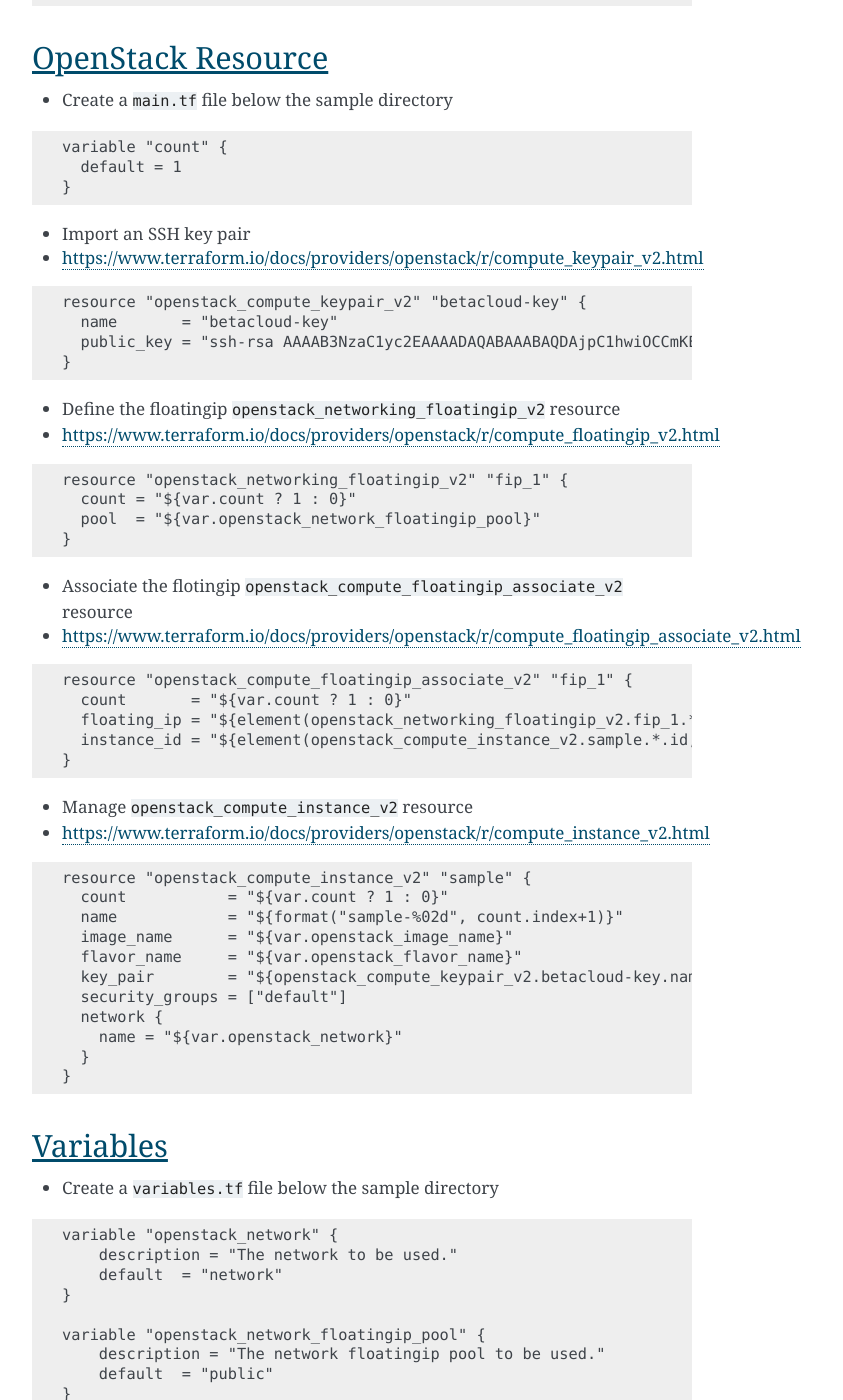
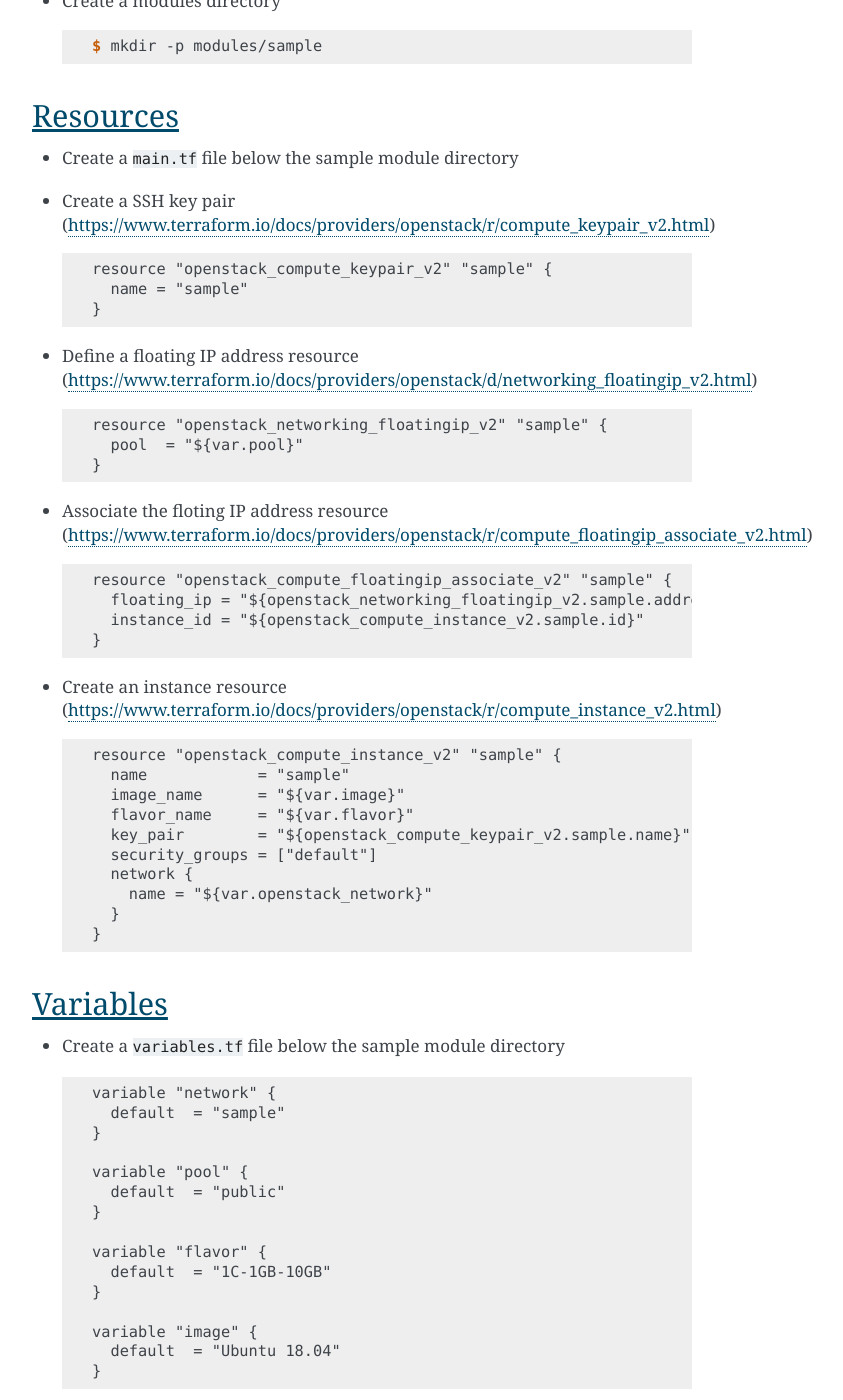
Before and after one commit to betacloud/documentation, a Sphinx documentation site: the page built from source/usage/terraform.rst, in a window 1280 px wide and 1400 px high, scrolled down 1046 px. Shown: the whole window, without its empty margins (388-1231 px from the left). Built offline with Sphinx 7.4.7, drawn with Linux system fonts in a browser that asks for light colours; some of the changed text lies outside the part shown.

Commit message:
Improve terraform

```diff
--- a/source/usage/terraform.rst
+++ b/source/usage/terraform.rst
@@ -9,144 +9,123 @@ Terraform
 Terraform is an open source tool from ``HashiCorp`` that can be used to create and manage
 application infrastructure. Terraform can also provide software for example with Ansible or Chef.
 
-
-OpenStack Provider
-==================
-
-* https://www.terraform.io/docs/providers/openstack/index.html#example-usage
+Provider
+========
 
 * Create a ``modules.tf`` file and define the OpenStack provider
+  (https://www.terraform.io/docs/providers/openstack/index.html)
 
-.. code-block:: none
+  .. code-block:: none
 
-   provider "openstack" {
-     user_name   = "USERNAME"
-     password    = "PASSWORD"
-     auth_url    = "https://api-1.betacloud.io:5000/v3"
-     region      = "REGION"
-   }
+     provider "openstack" {
+       user_name   = "USERNAME"
+       password    = "PASSWORD"
+       auth_url    = "https://api-1.betacloud.io:5000/v3"
+       region      = "betacloud-1"
+     }
 
-   module "sample" {
-     source = "modules/sample"
-   }
+     module "sample" {
+       source = "modules/sample"
+     }
 
-* Or you can use a clouds.yml file (see Authentication chapter) to provide access to the OpenStack client
+* Or use a ``clouds.yaml`` and ``secure.yaml`` file to provide
+  access to the OpenStack environment (see :ref:`Authentication` chapter)
 
-.. code-block:: none
+  .. code-block:: none
 
-   provider "openstack" {
-     cloud = "example_cloud"
-   }
+     provider "openstack" {
+       cloud = "sample"
+     }
 
-* Create the modules directory
+     module "sample" {
+       source = "modules/sample"
+     }
 
-.. code-block:: console
+* Create a modules directory
 
-   $ mkdir -p modules/sample
+  .. code-block:: console
 
+     $ mkdir -p modules/sample
 
-OpenStack Resource
-==================
+Resources
+=========
 
-* Create a ``main.tf`` file below the sample directory
+* Create a ``main.tf`` file below the sample module directory
 
-.. code-block:: none
+* Create a SSH key pair (https://www.terraform.io/docs/providers/openstack/r/compute_keypair_v2.html)
 
-   variable "count" {
-     default = 1
-   }
+  .. code-block:: none
 
-* Import an SSH key pair
+     resource "openstack_compute_keypair_v2" "sample" {
+       name = "sample"
+     }
 
-* https://www.terraform.io/docs/providers/openstack/r/compute_keypair_v2.html
+* Define a floating IP address resource (https://www.terraform.io/docs/providers/openstack/d/networking_floatingip_v2.html)
 
-.. code-block:: none
+  .. code-block:: none
 
-   resource "openstack_compute_keypair_v2" "betacloud-key" {
-     name       = "betacloud-key"
-     public_key = "ssh-rsa AAAAB3NzaC1yc2EAAAADAQABAAABAQDAjpC1hwiOCCmKEWxJ4qzTTsJbKzndLotBCz5Pcwt...."
-   }
+     resource "openstack_networking_floatingip_v2" "sample" {
+       pool  = "${var.pool}"
+     }
 
-* Define the floatingip ``openstack_networking_floatingip_v2`` resource
+* Associate the floting IP address resource (https://www.terraform.io/docs/providers/openstack/r/compute_floatingip_associate_v2.html)
 
-* https://www.terraform.io/docs/providers/openstack/r/compute_floatingip_v2.html
+  .. code-block:: none
 
-.. code-block:: none
+     resource "openstack_compute_floatingip_associate_v2" "sample" {
+       floating_ip = "${openstack_networking_floatingip_v2.sample.address}"
+       instance_id = "${openstack_compute_instance_v2.sample.id}"
+     }
 
-   resource "openstack_networking_floatingip_v2" "fip_1" {
-     count = "${var.count ? 1 : 0}"
-     pool  = "${var.openstack_network_floatingip_pool}"
-   }
+* Create an instance resource (https://www.terraform.io/docs/providers/openstack/r/compute_instance_v2.html)
 
-* Associate the flotingip ``openstack_compute_floatingip_associate_v2`` resource
+  .. code-block:: none
 
-* https://www.terraform.io/docs/providers/openstack/r/compute_floatingip_associate_v2.html
-
-.. code-block:: none
-
-   resource "openstack_compute_floatingip_associate_v2" "fip_1" {
-     count       = "${var.count ? 1 : 0}"
-     floating_ip = "${element(openstack_networking_floatingip_v2.fip_1.*.address, count.index)}"
-     instance_id = "${element(openstack_compute_instance_v2.sample.*.id, count.index)}"
-   }
-
-* Manage ``openstack_compute_instance_v2`` resource
-
-* https://www.terraform.io/docs/providers/openstack/r/compute_instance_v2.html
-
-.. code-block:: none
-
-   resource "openstack_compute_instance_v2" "sample" {
-     count           = "${var.count ? 1 : 0}"
-     name            = "${format("sample-%02d", count.index+1)}"
-     image_name      = "${var.openstack_image_name}"
-     flavor_name     = "${var.openstack_flavor_name}"
-     key_pair        = "${openstack_compute_keypair_v2.betacloud-key.name}"
-     security_groups = ["default"]
-     network {
-       name = "${var.openstack_network}"
+     resource "openstack_compute_instance_v2" "sample" {
+       name            = "sample"
+       image_name      = "${var.image}"
+       flavor_name     = "${var.flavor}"
+       key_pair        = "${openstack_compute_keypair_v2.sample.name}"
+       security_groups = ["default"]
+       network {
+         name = "${var.openstack_network}"
+       }
      }
-   }
 
 Variables
-============
+=========
 
-* Create a ``variables.tf`` file below the sample directory
+* Create a ``variables.tf`` file below the sample module directory
 
-.. code-block:: none
+  .. code-block:: none
 
-   variable "openstack_network" {
-       description = "The network to be used."
-       default  = "network"
-   }
+     variable "network" {
+       default  = "sample"
+     }
 
-   variable "openstack_network_floatingip_pool" {
-       description = "The network floatingip pool to be used."
+     variable "pool" {
        default  = "public"
-   }
+     }
 
-   variable "openstack_flavor_name" {
-       description = "The flavor name to be used."
-       default  = "2C-2GB-20GB"
-   }
+     variable "flavor" {
+       default  = "1C-1GB-10GB"
+     }
 
-   variable "openstack_image_name" {
-       description = "The image name to be used."
-       default  = "Ubuntu 18.04 (Bionic Beaver)"
-   }
-
-.. note::
-
-   The variables must be adjusted according to the project used.
+     variable "image" {
+       default  = "Ubuntu 18.04"
+     }
 
 Start the deployment
 ====================
 
 First we initialize the working directory with the ``terraform init`` command
 after writing a new Terraform configuration. This will ensure that Terraform has
-all the necessary components to build the template in OpenStack. If the working
-directory is initialized, we create an execution plan with ``terraform plan``.
-In this step, the required resources are compared with the state information
-stored by Terraform. After checking the plan, the configuration can be carried
-out with ``terraform apply``. The instance can easily be deleted using the
+all the necessary components to build the template in OpenStack.
+
+If the working  directory is initialized, we create an execution plan with
+``terraform plan``.  In this step, the required resources are compared with the
+state information  stored by Terraform.
+
+After checking the plan, the configuration can be carried  out with
+``terraform apply``. The instance can easily be deleted using the
 ``terraform destroy`` command.
```
